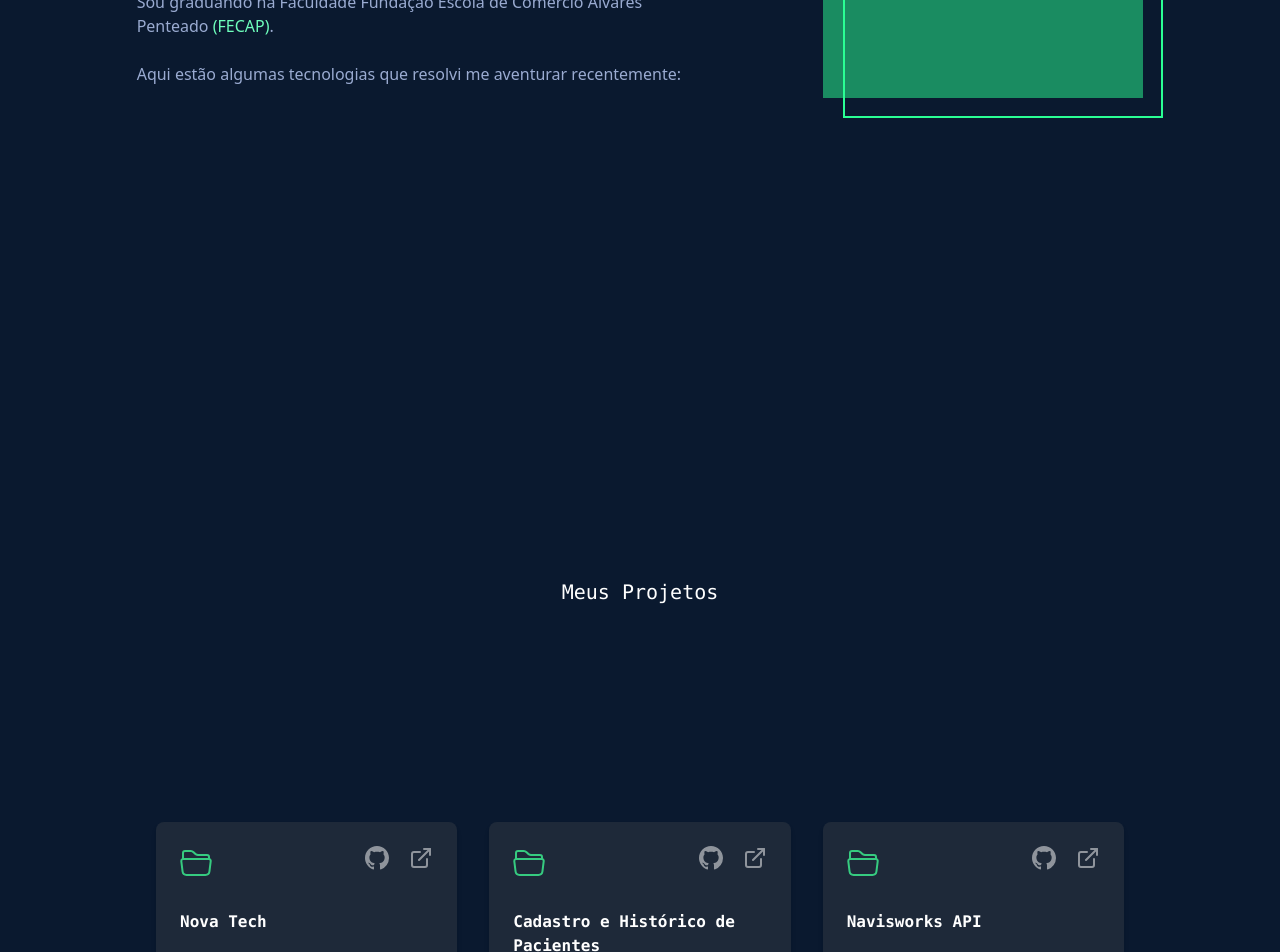
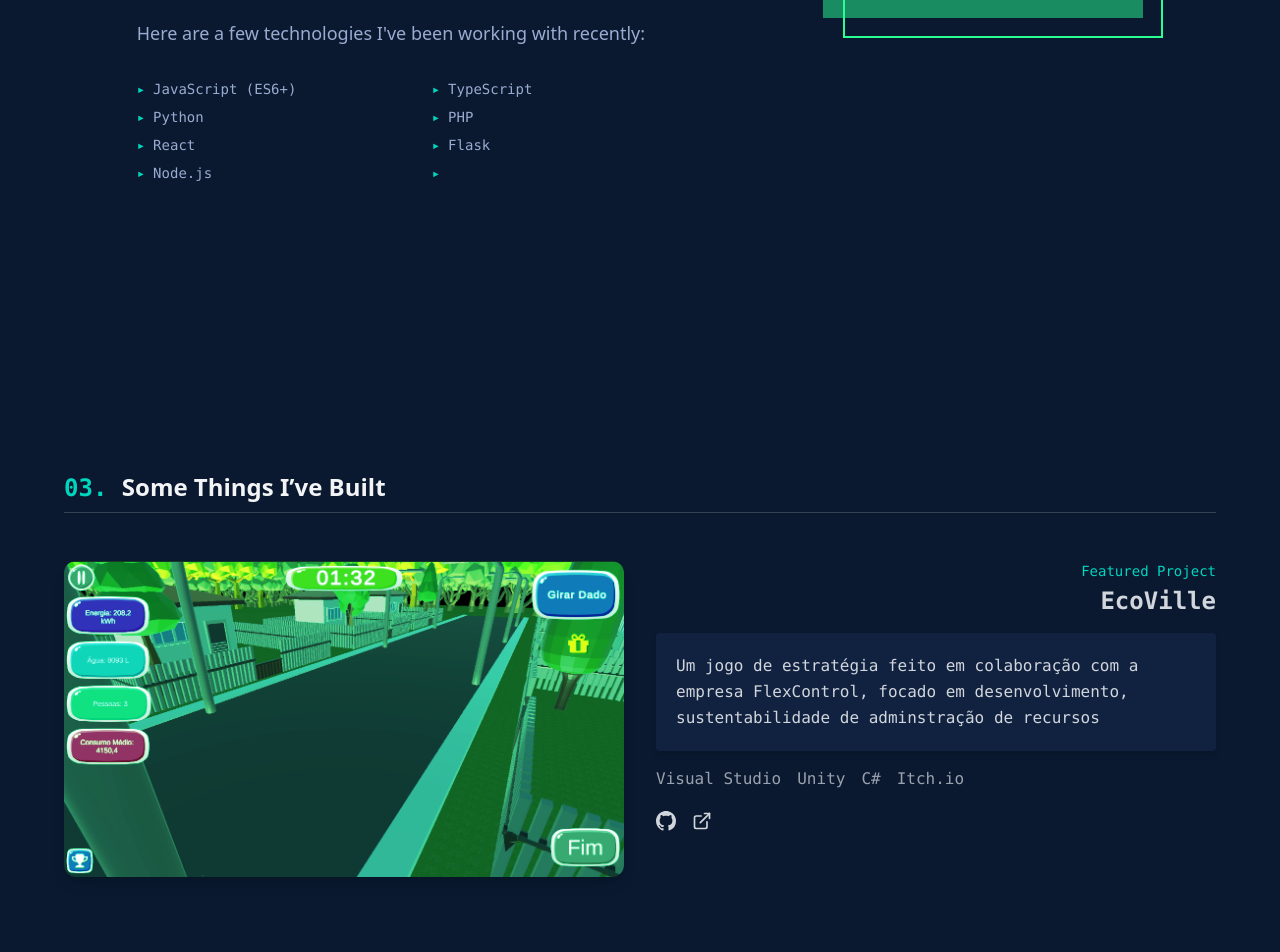
Before and after one commit to Loreto1306/portifolio, a React (Vite) app: page / in a window 1280 px wide. Shown: the part 1260-2212 px from the top of the page. Built offline with nearby package versions, Linux system fonts and the light colour scheme.

Commit message:
Update: 3 Section, IMG's em /public

```diff
--- /dev/null
+++ b/src/assets/data/projects.js
@@ -0,0 +1,31 @@
+const projects = [
+    {
+      id: 1,
+      title: "EcoVille",
+      description:
+        "Um jogo de estratégia feito em colaboração com a empresa FlexControl, focado em desenvolvimento, sustentabilidade de adminstração de recursos",
+      technologies: ["Visual Studio", "Unity", "C#", "Itch.io"],
+      imageUrl: "./ecoVille.png",
+      links: {
+        github: "https://github.com/2025-1-NCC1/Projeto6/tree/main",
+        external: "https://tore2.itch.io/ecoville"
+      },
+      featured: true,
+    },
+    {
+        id: 2,
+        title: "Halcyon Theme",
+        description:
+          "Projeto desenvolvido para apresentação da equipe, desenvolvido em React com Tailwind. Com envio de formulários e validação",
+        technologies: ["React", "JavaScript", "Tailwind", "PostCSS", "Vite"],
+        imageUrl: "./novaTech.png",
+        links: {
+          github: "https://github.com/Loreto1306/blood-reader-web-react.git",
+          external: "https://bloodreader.vercel.app"
+        },
+        featured: true,
+      },
+    // Adicione mais projetos abaixo conforme necessário
+  ];
+
+  export default projects;
--- a/src/main.jsx
+++ b/src/main.jsx
@@ -6,12 +6,14 @@ import Header from './pages/Header.jsx'
 import About from './pages/About.jsx'
 import Projects from './pages/Projects.jsx'
 import Footer from './pages/Footer.jsx'
+import FeaturedProject from './pages/FeaturedProject.jsx'
 
 createRoot(document.getElementById('root')).render(
   <StrictMode>
     <Header/>
       <Home/>
       <About/>
+      <FeaturedProject/>
       <Projects/>
       <Footer/>
   </StrictMode>,
--- a/src/pages/About.jsx
+++ b/src/pages/About.jsx
@@ -1,25 +1,43 @@
 export default function About(){
+    const skills = [
+        ['JavaScript (ES6+)', 'TypeScript'],
+        ['Python', 'PHP'],
+        ['React', 'Flask'],
+        ['Node.js', ''],
+      ];
     return (
         <>
         <div id="about"></div>
-        <div  style={{width: "-webkit-fill-available"}} className="h-screen justify-evenly flex relative mt-20 sm:mt-12 lg:mt-60 md:mt-60">
+        <div  style={{width: "-webkit-fill-available"}} className="justify-center mb-60 justify-evenly flex relative mt-20 sm:mt-12 lg:mt-60 md:mt-60">
             <div   className="max-w-[900px] flex flex-wrap flex-col">
-                <div className=" flex text-lg pb-4 text-[#36cb80] " >
-                    <span className="font-mono">01.</span> <h4 className="font-bold text-xl ml-2 text-white"> About Me</h4><hr className="max-w-[900px]" />
+                <div className=" flex pb-4 text-[#36cb80] text-2xl font-bold text-gray-100 border-b border-gray-700 pb-2" >
+                    <span className="font-mono text-teal-400">01.</span> <h4 className="font-bold ml-2 text-white"> About Me</h4><hr className="max-w-[900px]" />
                 </div>
-                <div className=" text-md text-[#9aabd1] max-w-[550px]">
+                <div className=" text-lg text-[#9aabd1] max-w-[550px]">
                     Lorem ipsum dolor sit amet consectetur adipisicing elit. Inventore rerum voluptatibus cupiditate non est, quas maxime, obcaecati asperiores nemo iure praesentium corporis. Perferendis, pariatur dolores itaque amet repellat soluta quia. Lorem ipsum dolor sit amet consectetur adipisicing elit. Porro dolorem deleniti mollitia ipsa, eos omnis dolore velit blanditiis,
                     <div className="mt-6">
                         Sou graduando na Faculdade Fundação Escola de Comércio Álvares Penteado <a href="https://www.fecap.br/" target="_blank" className="group text-[#6effbc]  transition-all duration-300 ease-in-out"> <span className="bg-left-bottom mt-2 bg-gradient-to-r from-green-600 to-green-300 bg-[length:0%_1px] bg-no-repeat group-hover:bg-[length:100%_1px] transition-all duration-500 ease-out">(FECAP)</span></a>.
                     </div>
                     <div className="mt-6">
-                        Aqui estão algumas tecnologias que resolvi me aventurar recentemente:
+                        Here are a few technologies I've been working with recently:
+                    </div>
+                    <div className="mt-8 font-mono text-sm">
+                        <div className="grid grid-cols-2 gap-x-10 gap-y-2">
+                            {skills.map((pair, index) => (
+                                pair.map((skill, i) => (
+                                    <div key={`${index}-${i}`} className="flex items-center">
+                                        <span className="text-teal-400 mr-2">▸</span>
+                                        <span>{skill}</span>
+                                    </div>
+                                ))
+                            ))}
+                        </div>
                     </div>
                 </div>
 
             </div>
             <div className="relative w-80 h-80">
-                {/* <img className="w-full h-full object-cover relative z-10" src="GRAVES.jpg" alt=""> */}
+                {/* <img className="w-full h-full object-cover relative z-10" src="icon.png" alt=""/> */}
                 <div className="absolute inset-0 bg-[#2aff94] z-10 opacity-50 hover:opacity-0 transition-opacity duration-300"></div>
                 <div className="absolute w-[100%] h-[100%] border-2 border-[#2aff94] -bottom-5 -right-5 z-0"></div>
             </div>
--- /dev/null
+++ b/src/pages/FeaturedProject.jsx
@@ -0,0 +1,84 @@
+import { BsGithub } from "react-icons/bs";
+import { FiExternalLink } from "react-icons/fi";
+import projects from "../assets/data/projects";
+
+export default function FeaturedProject() {
+    return (
+
+        <section className="bg-[#0a192f] text-gray-300 px-6 py-12 font-sans flex justify-center">
+            <div className="max-w-6xl w-full">
+                {/* Título da Seção */}
+                <div className="mb-12">
+                    <h3 className="text-teal-400 text-sm"></h3>
+                    <h2 className="text-2xl font-bold text-gray-100 border-b border-gray-700 pb-2">
+                        <span className="text-teal-400 font-mono">03. </span>Some Things I’ve Built
+                    </h2>
+                </div>
+
+                {/* Projeto Destacado */}
+
+                {projects.map((project) => (
+                    <>
+                        <div className=" flex flex-col mb-48 md:flex-row items-center md:items-start gap-8">
+                            <div className="border-solid border-white flex-1 relative group overflow-hidden rounded-xl shadow-lg">
+                                <a href="" target="_blank">
+                                    {/* Imagem */}
+                                    <img
+                                        src={project.imageUrl}
+                                        alt={project.title}
+                                        className="w-full h-auto transition-opacity duration-500 group-hover:opacity-100"
+                                    />
+                                    {/* Overlay verde */}
+                                    <div className="absolute inset-0 bg-[#17ff8a] opacity-60 group-hover:opacity-0 transition-opacity duration-500 mix-blend-overlay pointer-events-none"></div>
+                                </a>
+                            </div>
+
+                            <div className="flex-1 justify font-mono relative z-10">
+                                <p className=" flex justify-end text-teal-400 text-sm mb-1">Featured Project</p>
+                                <h3 className="flex justify-end  text-2xl text-gray-300 relative right-0 text-gray-100 font-semibold mb-4">
+                                    {project.title}
+                                </h3>
+
+                                <div className="bg-[#112240] font-mono p-5 rounded text-md shadow-md mb-4 leading-relaxed">
+                                    {project.description}
+                                    {/* {" "}
+                                    <a href="#" className="text-teal-400 underline">
+                                        Visual Studio Marketplace
+                                    </a>
+                                    ,{" "}
+                                    <a href="#" className="text-teal-400 underline">
+                                        Package Control
+                                    </a>
+                                    ,{" "}
+                                    <a href="#" className="text-teal-400 underline">
+                                        Atom Package Manager
+                                    </a>
+                                    , and{" "}
+                                    <a href="#" className="text-teal-400 underline">
+                                        npm
+                                    </a>
+                                    . */}
+                                </div>
+                                <ul className="flex font-mono flex-wrap text-s gap-x-4 text-gray-400 mb-3">
+                                    {project.technologies.map((tech, index) => (
+                                        <li key={index} >{tech}</li>
+                                    ))}
+                                </ul>
+
+                                <div className="inline-flex gap-4 mt-2 text-gray-300 text-xl">
+                                    <a href="#" className="hover:text-teal-400">
+                                        <BsGithub />
+                                    </a>
+                                    <a href="#" className="hover:text-teal-400">
+                                        <FiExternalLink />
+                                    </a>
+                                </div>
+                            </div>
+                        </div>
+                    </>
+                ))}
+            {/* Conteúdo */}
+            </div>
+        </section>
+    );
+}
--- a/src/pages/Home.jsx
+++ b/src/pages/Home.jsx
@@ -4,7 +4,7 @@ export default function Home() {
 
   return (
     <>
-      <div className="h-screen max-h-[600px] justify-center  flex relative mt-40 sm:mt-20  md:mt-20">
+      <div className="h-screen max-h-[600px] justify-center items-center flex relative">
         <div id="container-profile" style={{width: "-webkit-fill-available"}} className="max-w-[900px] flex flex-wrap flex-col">
             <div className="text-lg pb-4 text-[#36cb80]">
                 <h4>Hi, my name is</h4>
--- a/src/pages/Projects.jsx
+++ b/src/pages/Projects.jsx
@@ -5,7 +5,7 @@ import { FiExternalLink } from "react-icons/fi";
 export default function Projects(){
     return(
         <>
-            <p className="text-xl flex justify-center font-mono">Meus Projetos</p>
+            <p className="mt-48 text-xl flex justify-center font-mono">Meus Projetos</p>
             <div className="w-full min-h-screen flex items-center font-mono justify-center">
                 <div className="grid min-h-32 grid-cols-1 justify-center min-h-32 sm:grid-cols-2 lg:grid-cols-3 gap-8 max-w-[1000px] w-full p-4">
                     {/* Card 1 */}
```
Also changed, not shown: public/ecoVille.png (added), public/novaTech.png (added).
